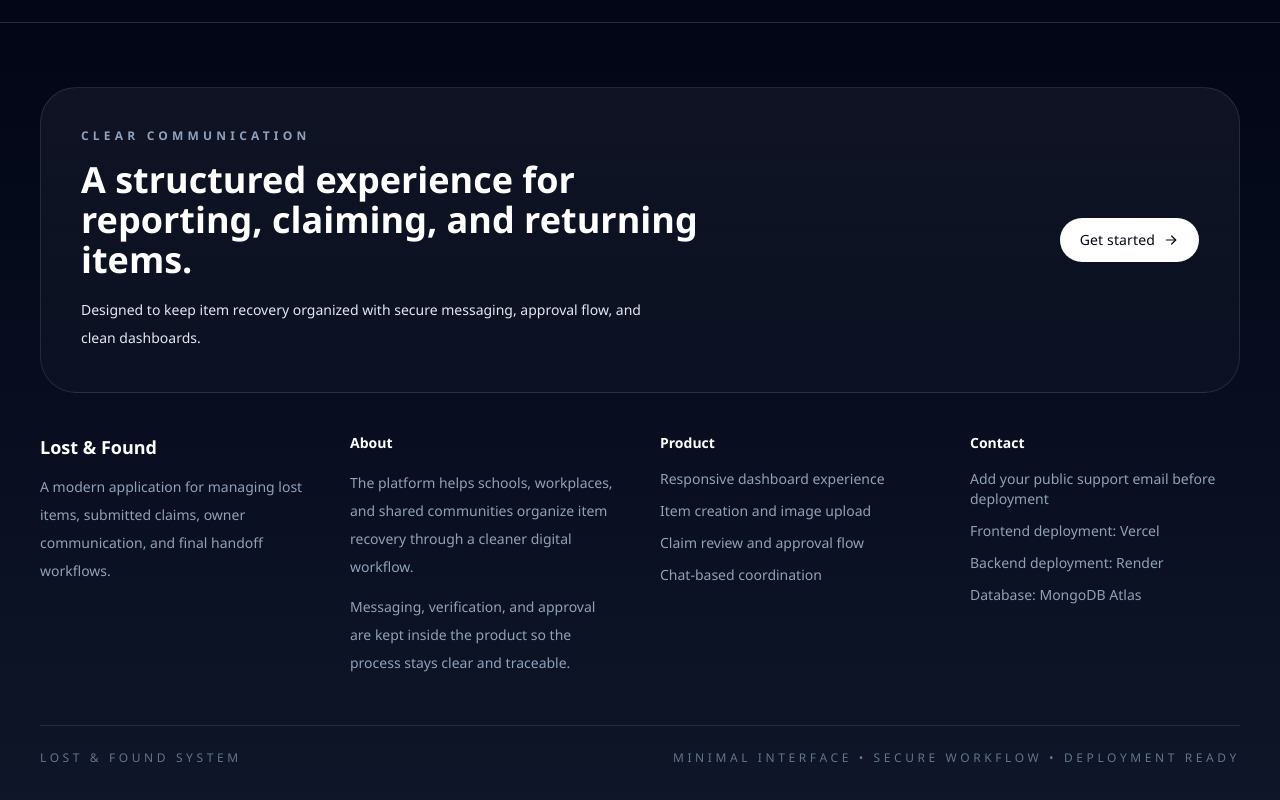
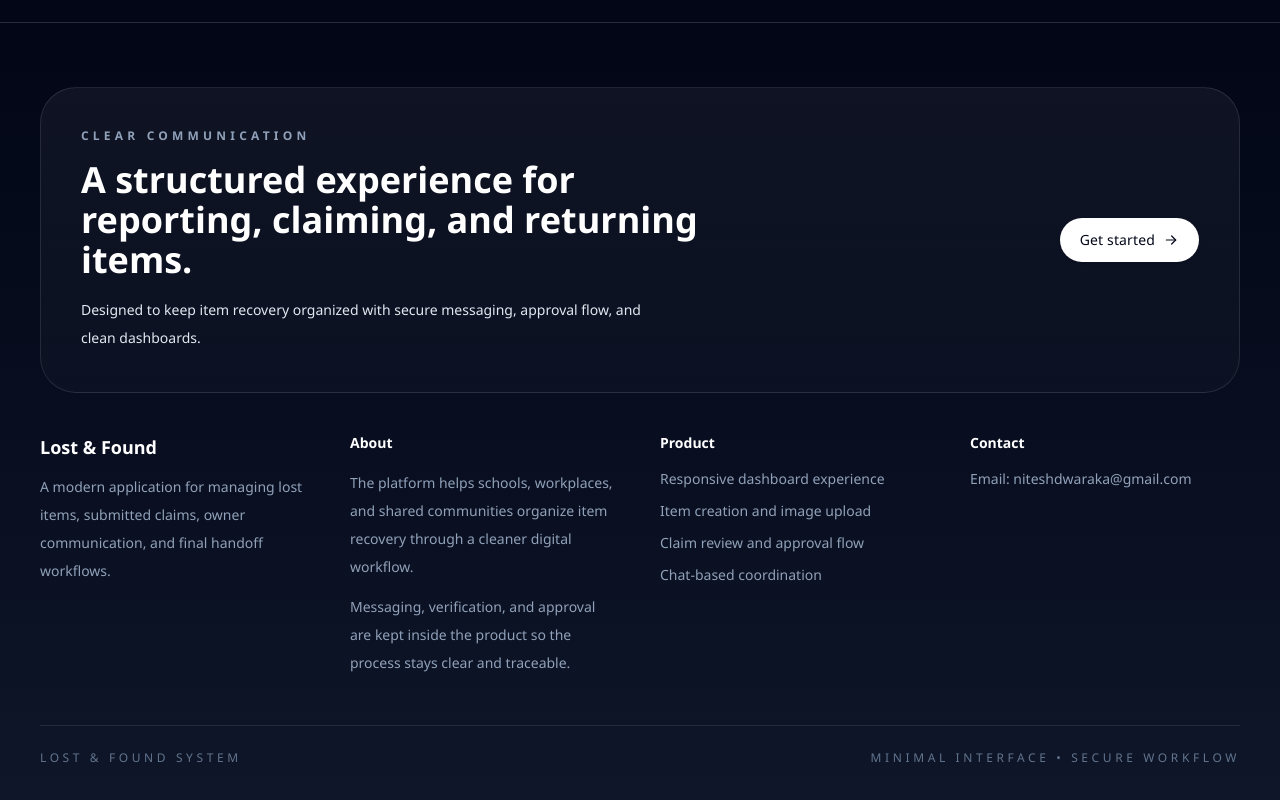
Before and after one commit to Nitesh-N-D/Lost-Found-System, a React (Vite) app in the folder client/: page / in a window 1280 px wide. Shown: the part 4002-4802 px from the top of the page. Built offline with nearby package versions, Linux system fonts and the light colour scheme; no server answers.

Commit message:
Footer Change

```diff
--- a/client/src/components/common/Footer.jsx
+++ b/client/src/components/common/Footer.jsx
@@ -57,17 +57,15 @@ function Footer() {
           <div>
             <p className="font-semibold text-white">Contact</p>
             <div className="mt-4 space-y-3">
-              <p>Add your public support email before deployment</p>
-              <p>Frontend deployment: Vercel</p>
-              <p>Backend deployment: Render</p>
-              <p>Database: MongoDB Atlas</p>
+              <p>Email: niteshdwaraka@gmail.com</p>
+
             </div>
           </div>
         </div>
 
         <div className="mt-12 flex flex-col gap-3 border-t border-white/10 pt-6 text-xs uppercase tracking-[0.3em] text-slate-500 md:flex-row md:items-center md:justify-between">
           <p>Lost & Found System</p>
-          <p>Minimal interface • Secure workflow • Deployment ready</p>
+          <p>Minimal interface • Secure workflow </p>
         </div>
       </div>
     </footer>
```
